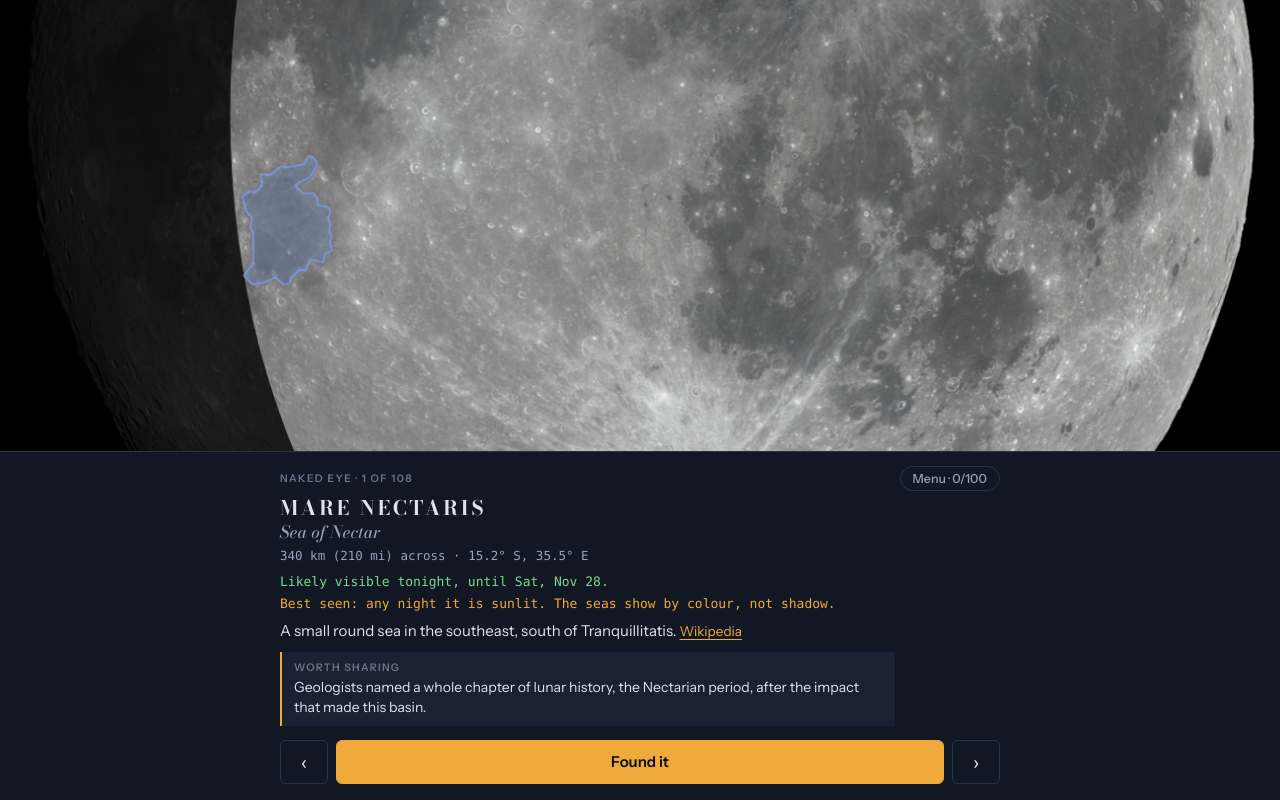
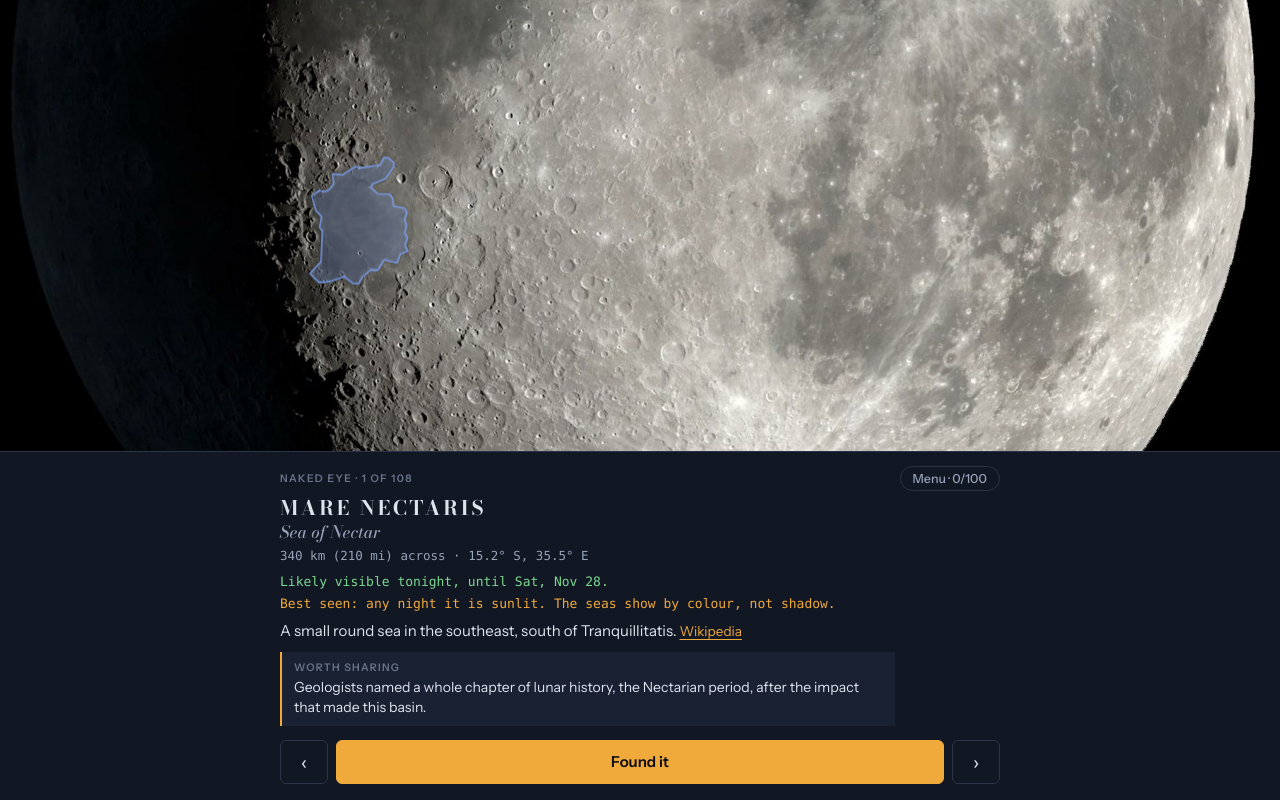
Before and after one commit to smithnanic/lunar-field-log, a plain HTML site: page index.html in a window 1280 px wide. Drawn offline with nearby package versions, Linux system fonts and the light colour scheme; a web font is replaced by a local one.

Commit message:
Make the NASA phase view the default and show it mirrored
The app now opens in the NASA phase view. That view starts mirrored left to right, as a telescope with a star diagonal shows the moon, and remembers its own Mirror setting separately from the photo view.

Co-Authored-By: Claude Fable 5.2 <noreply@anthropic.com>
Claude-Session: https://claude.ai/code/session_011oaAPBPD3Ekramu8XmGdgt

```diff
--- a/index.html
+++ b/index.html
@@ -405,16 +405,18 @@ function setGeom(k){
     if(f.sites) f.sites.forEach((o,i)=>{const p=move(f.o.sites[i][0],f.o.sites[i][1]); o.x=p[0]; o.yy=p[1];});
   }
 }
-let phaseOn=S.prefs.view==='nasa', viewKey='photo', viewWant='photo';
+let phaseOn=S.prefs.phase!==false, viewKey='photo', viewWant='photo'; // the NASA view is the default
+/* Each view remembers its own Mirror setting. The NASA view starts mirrored, as a telescope with a star diagonal shows the moon. */
+const viewMirror=()=>viewKey==='photo'?S.prefs.mirror!==false:S.prefs.mirrorNasa!==false;
 function applyView(){
   const k=phaseOn?(((Math.round((E-6)/12)%30)+30)%30):null, key=k==null?'photo':'n'+k;
   viewWant=key; press($('bPhase'),phaseOn); if(key===viewKey) return;
   const src=k==null?'moon.jpg':'nasa/'+pad(k)+'.jpg', im=new Image();
-  im.onload=()=>{ if(viewWant!==key) return; $('moon').src=src; viewKey=key; setGeom(k); paintShade(); paintCard(); if(sized) refly(); };
+  im.onload=()=>{ if(viewWant!==key) return; $('moon').src=src; viewKey=key; mirror=viewMirror(); press($('bMirror'),mirror); setGeom(k); paintShade(); paintCard(); if(sized) refly(); };
   im.onerror=()=>{ if(viewWant!==key) return; phaseOn=false; applyView(); $('skyText').textContent+=' The phase image could not be loaded, so your photo is shown.'; };
   im.src=src;
 }
-$('bPhase').onclick=()=>{ phaseOn=!phaseOn; S.prefs.view=phaseOn?'nasa':'photo'; save(); applyView(); };
+$('bPhase').onclick=()=>{ phaseOn=!phaseOn; S.prefs.phase=phaseOn; save(); applyView(); };
 /* One finger on the moon swipes to the next target. After you pinch or scroll to zoom, one finger pans instead. */
 const ptrs=new Map(); let pinch=0, sx=0, sy=0, swiping=false, moved0=0;
 stage.addEventListener('pointerdown',e=>{ $('menu').hidden=true; stage.setPointerCapture(e.pointerId); ptrs.set(e.pointerId,[e.clientX,e.clientY]);
@@ -467,7 +469,7 @@ document.addEventListener('keydown',e=>{ if(e.key==='Escape'&&!$('dlg').hidden){
 /* ---------- menu ---------- */
 const press=(b,v)=>b.setAttribute('aria-pressed',v?'true':'false');
 const refly=()=>{const c=current();c?fly(c.f):fit(true)};
-$('bMirror').onclick=()=>{mirror=!mirror;S.prefs.mirror=mirror;save();press($('bMirror'),mirror);refly()};
+$('bMirror').onclick=()=>{mirror=!mirror;if(viewKey==='photo')S.prefs.mirror=mirror;else S.prefs.mirrorNasa=mirror;save();press($('bMirror'),mirror);refly()};
 $('bRot').onclick=()=>{rot=!rot;press($('bRot'),rot);refly()};
 $('bHl').onclick=()=>{showHl=!showHl;press($('bHl'),showHl);apply()};
 $('bFit').onclick=()=>{fit(true);$('menu').hidden=true};
```
